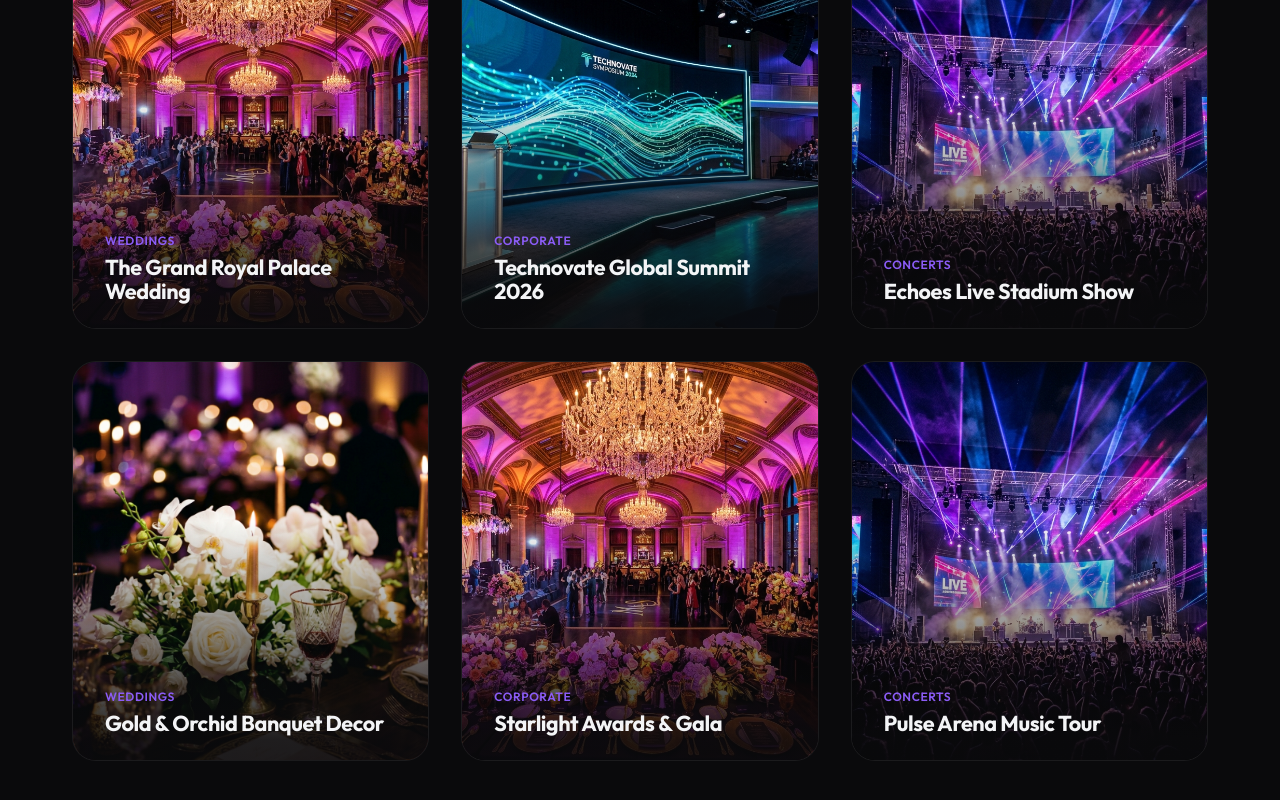
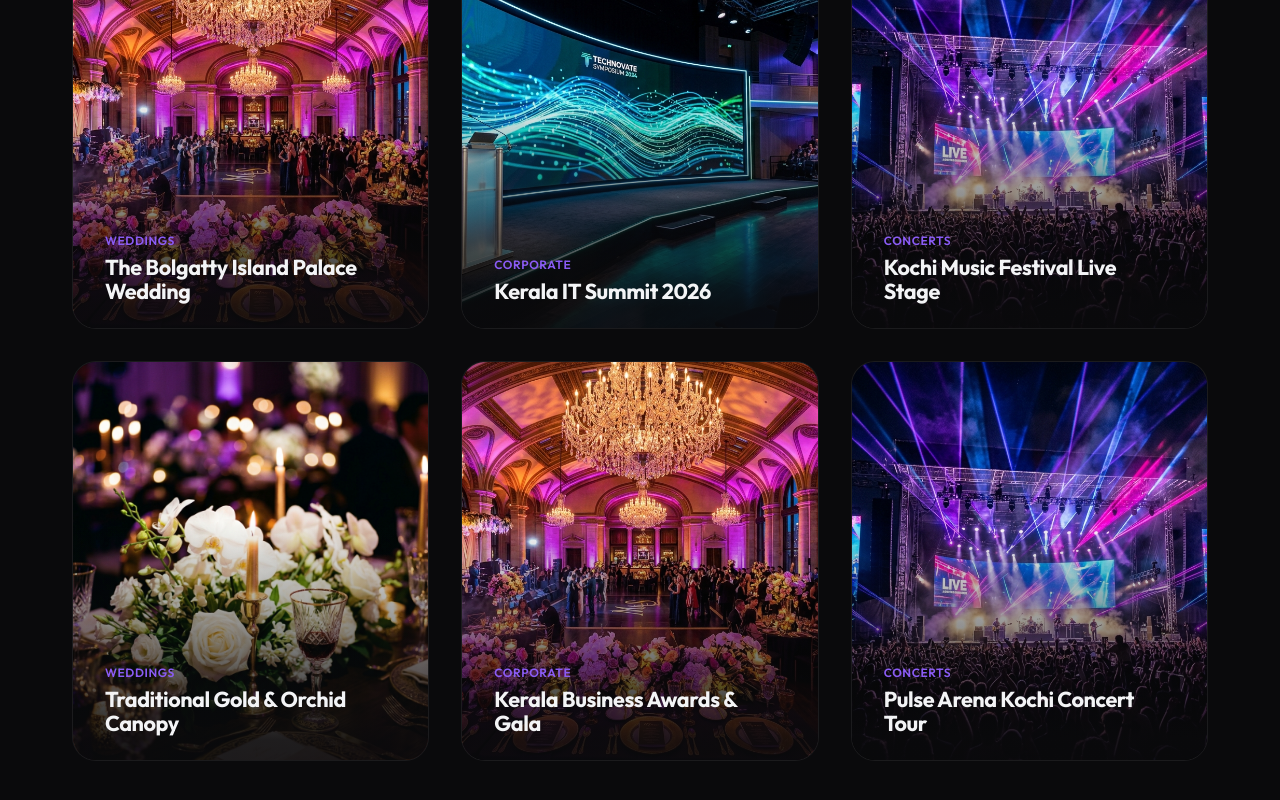
Before and after one commit to thenameisanzu/dreams-events, a Next.js app: page /portfolio in a window 1280 px wide. Shown: the part 618-1418 px from the top of the page. Built offline with nearby package versions, Linux system fonts and the light colour scheme.

Commit message:
fix: localize case studies, testimonials, milestones, and leadership names to Kerala

```diff
--- a/src/app/portfolio/page.tsx
+++ b/src/app/portfolio/page.tsx
@@ -22,63 +22,63 @@ interface PortfolioItem {
 const portfolioItems: PortfolioItem[] = [
   {
     id: 1,
-    title: 'The Grand Royal Palace Wedding',
+    title: 'The Bolgatty Island Palace Wedding',
     category: 'Weddings',
     image: '/hero-bg.jpg',
     date: 'December 2025',
-    location: 'Udaipur Palace, Rajasthan',
-    client: 'Malhotra Family',
-    desc: 'A spectacular royal wedding featuring custom-built floating floral ceilings, custom mandap setups, and ambient neon-uplighting to create a fairy-tale look.'
+    location: 'Bolgatty Palace, Kochi, Kerala',
+    client: 'Krishnan Family',
+    desc: 'A spectacular heritage palace wedding featuring custom-built floating floral ceilings, custom traditional mandap setups, and ambient neon-uplighting to create a fairy-tale look.'
   },
   {
     id: 2,
-    title: 'Technovate Global Summit 2026',
+    title: 'Kerala IT Summit 2026',
     category: 'Corporate',
     image: '/corporate.jpg',
     date: 'March 2026',
-    location: 'Jio World Convention Centre, Mumbai',
-    client: 'Technovate Global Corp',
-    desc: 'An international corporate tech summit managing staging, dual curved led backdrops, lighting design, live broadcasting, and seamless guest check-ins for 1,200 attendees.'
+    location: 'Lulu Bolgatty International Convention Centre, Kochi',
+    client: 'Kerala IT Mission',
+    desc: 'A grand state-level corporate tech summit managing staging, dual curved led backdrops, lighting design, live broadcasting, and seamless guest check-ins for 1,200 attendees.'
   },
   {
     id: 3,
-    title: 'Echoes Live Stadium Show',
+    title: 'Kochi Music Festival Live Stage',
     category: 'Concerts',
     image: '/concert.jpg',
     date: 'January 2026',
-    location: 'Goa Arena, Goa',
+    location: 'Jawaharlal Nehru Stadium Ground, Kochi, Kerala',
     client: 'Echoes Entertainment',
-    desc: 'A massive high-energy rock concert stage production. Handled professional sound engineering, pyrotechnics, laser light mapping, artist lounges, and strict crowd-barrier layouts.'
+    desc: 'A massive high-energy music festival stage production. Handled professional sound engineering, pyrotechnics, laser light mapping, artist lounges, and strict crowd-barrier layouts.'
   },
   {
     id: 4,
-    title: 'Gold & Orchid Banquet Decor',
+    title: 'Traditional Gold & Orchid Canopy',
     category: 'Weddings',
     image: '/decor-details.jpg',
     date: 'February 2026',
-    location: 'Taj Palace, Mumbai',
-    client: 'Dr. Shah & Family',
-    desc: 'Luxury table settings featuring fine crystal glassware, amber candles, gold centerpiece stands, and center arrangements composed of white roses and orchids.'
+    location: 'Raviz Ashtamudi, Kollam, Kerala',
+    client: 'Dr. Nair & Family',
+    desc: 'Luxury table settings featuring fine crystal glassware, traditional brass lamps, gold centerpiece stands, and center arrangements composed of white roses and orchids.'
   },
   {
     id: 5,
-    title: 'Starlight Awards & Gala',
+    title: 'Kerala Business Awards & Gala',
     category: 'Corporate',
     image: '/hero-bg.jpg',
     date: 'November 2025',
-    location: 'Grand Hyatt, Delhi',
-    client: 'Apex Financial Services',
+    location: 'Le Meridien, Kochi, Kerala',
+    client: 'Kerala Financial Services',
     desc: 'A premium corporate gala dinner celebrating top achievers. Structured glass walkways, custom stage design, media wall photo ops, and live entertainment stages.'
   },
   {
     id: 6,
-    title: 'Pulse Arena Music Tour',
+    title: 'Pulse Arena Kochi Concert Tour',
     category: 'Concerts',
     image: '/concert.jpg',
     date: 'April 2026',
-    location: 'DY Patil Stadium, Navi Mumbai',
+    location: 'Kaloor Stadium Ground, Kochi, Kerala',
     client: 'Pulse Music Group',
-    desc: 'Stadium show layout built for 15,000 attendees, complete with safety barricades, VIP lounges, local government permits, and stage safety compliance inspections.'
+    desc: 'Grand concert show layout built for 15,000 attendees, complete with safety barricades, VIP lounges, local government permits, and stage safety compliance inspections.'
   }
 ];
 
```
Also changed, not shown: src/app/about/page.tsx (+15 -15 lines), src/components/Testimonials.tsx (+8 -8 lines).
